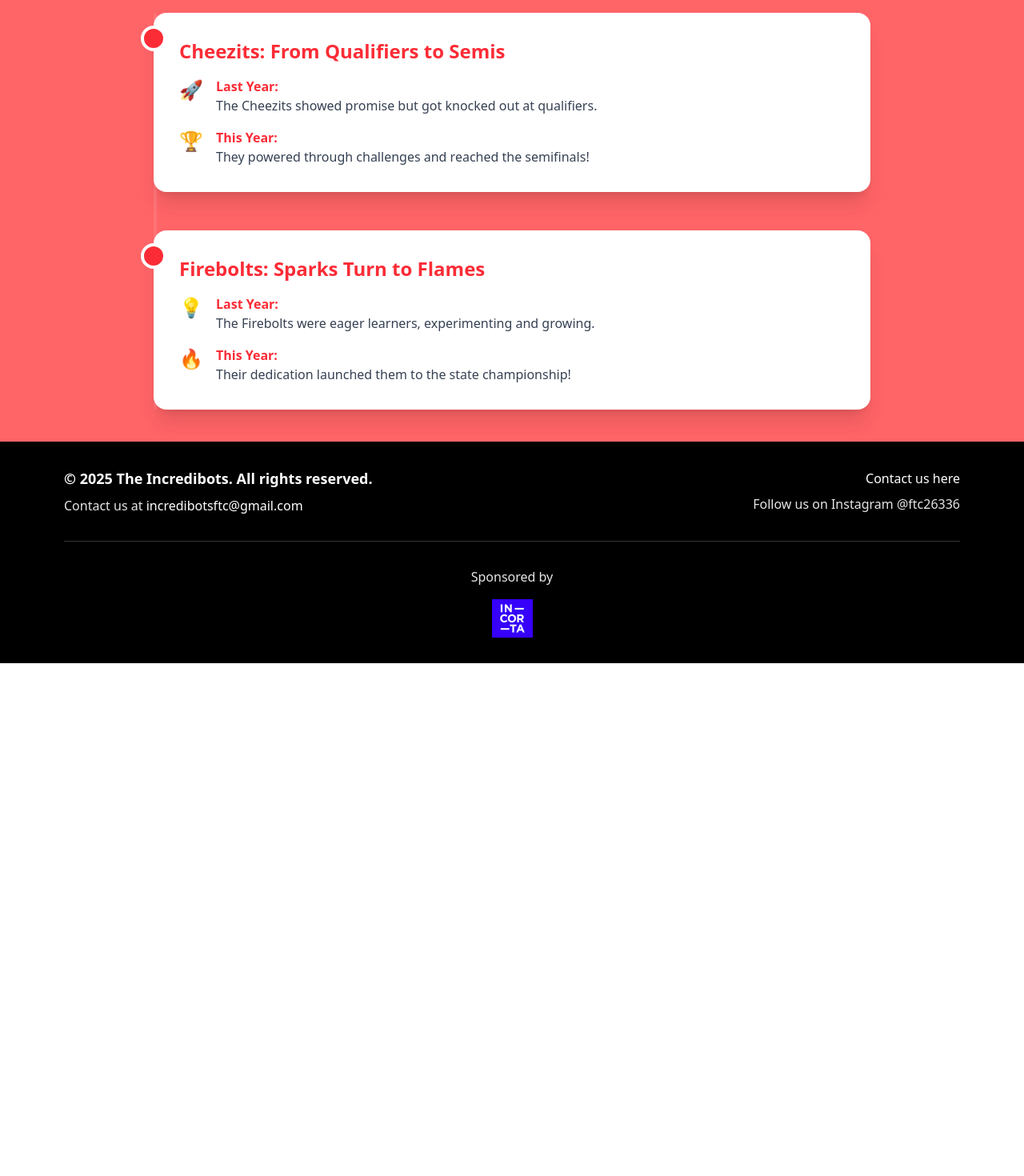
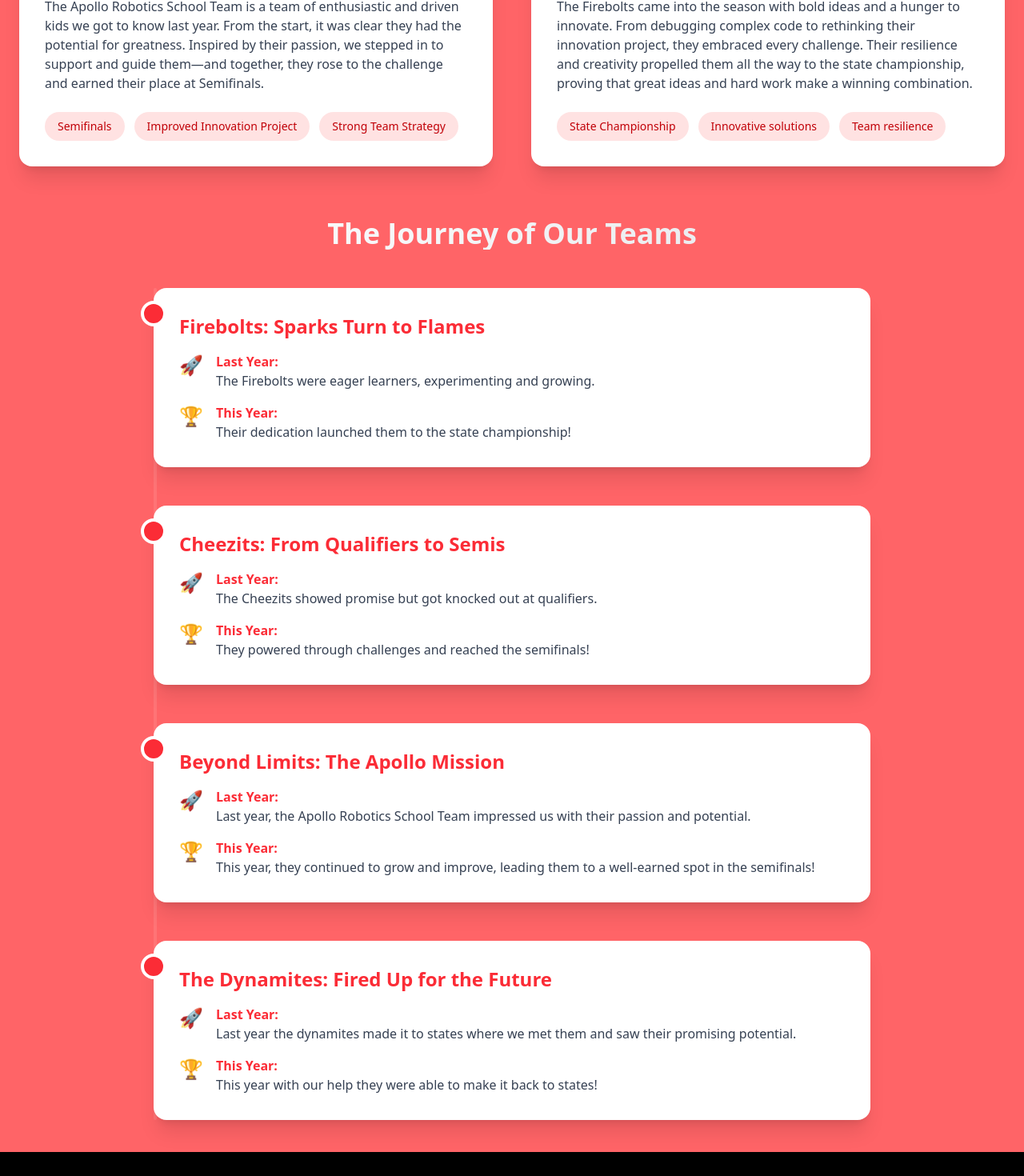
Before and after one commit to Ishany-coder/IncredibotsNewWebsite, a SvelteKit app: page /outreach/mentorship in a window 1280 px wide. Shown: the part 760-2230 px from the top of the page at 80% size. Before the commit the page ends 1589 px from the top, so only its background shows below. Built offline with nearby package versions, Linux system fonts and the light colour scheme.

Commit message:
fixed mentoring with all 4 teams

```diff
--- a/src/routes/outreach/mentorship/+page.svelte
+++ b/src/routes/outreach/mentorship/+page.svelte
@@ -12,6 +12,23 @@
 				"Improved coding skills",
 				"Strong team strategy"
 			]
+		},{
+		name: "Dynamites",
+		description: "The Dynamites are a team of enthusiastic and driven kids we got to know last year. From the start, it was clear they had the potential for greatness. Inspired by their passion, we stepped in to support and guide them—and together, they rose to the challenge and earned their place at States.",
+		achievements: [
+			"State Competition",
+			"Improved Innovation Project",
+			"Strong Team Strategy"
+		]
+		},
+		{
+		name: "Apollo Robotics School Team",
+		description: "The Apollo Robotics School Team is a team of enthusiastic and driven kids we got to know last year. From the start, it was clear they had the potential for greatness. Inspired by their passion, we stepped in to support and guide them—and together, they rose to the challenge and earned their place at Semifinals.",
+		achievements: [
+			"Semifinals",
+			"Improved Innovation Project",
+			"Strong Team Strategy"
+		]
 		},
 		{
 			name: "Firebolts",
@@ -23,6 +40,28 @@
 			]
 		}
 	];
+	const journey = [
+		{
+			title: "Firebolts: Sparks Turn to Flames",
+			lastYear: "The Firebolts were eager learners, experimenting and growing.",
+			thisYear: "Their dedication launched them to the state championship!"
+		},
+		{
+			title: "Cheezits: From Qualifiers to Semis",
+			lastYear: "The Cheezits showed promise but got knocked out at qualifiers.",
+			thisYear: "They powered through challenges and reached the semifinals!"
+		},
+		{
+			title: "Beyond Limits: The Apollo Mission",
+			lastYear: "Last year, the Apollo Robotics School Team impressed us with their passion and potential.",
+			thisYear: "This year, they continued to grow and improve, leading them to a well-earned spot in the semifinals!"
+		},
+		{
+			title: "The Dynamites: Fired Up for the Future",
+			lastYear: "Last year the dynamites made it to states where we met them and saw their promising potential.",
+			thisYear: "This year with our help they were able to make it back to states!"
+		}
+	]
 
 	let scrollPosition = 0;
 
@@ -78,7 +117,35 @@
 		<div class="relative">
 			<div class="absolute inset-0 bg-white/10 rounded-full w-1 h-full z-10"></div>
 			<div class="space-y-12">
-				<!-- Cheezits Timeline -->
+				{#each journey as journey}
+				<div class="relative">
+					<div class="absolute -left-4 top-4 w-8 h-8 bg-red-500 border-4 border-white rounded-full z-20"></div>
+					<div class="bg-white text-red-500 p-8 rounded-2xl shadow-xl relative z-10">
+						<h3 class="text-2xl font-semibold mb-4">{journey.title}</h3>
+						<div class="space-y-4">
+							<div class="flex items-start gap-4">
+								<span class="text-2xl font-bold text-red-500">🚀</span>
+								<div>
+									<strong class="block">Last Year:</strong>
+									<p class="text-gray-700">{journey.lastYear}</p>
+								</div>
+							</div>
+							<div class="flex items-start gap-4">
+								<span class="text-2xl font-bold text-red-500">🏆</span>
+								<div>
+									<strong class="block">This Year:</strong>
+									<p class="text-gray-700">{journey.thisYear}</p>
+								</div>
+							</div>
+						</div>
+						</div>
+					</div>
+				{/each}
+			</div>
+		</div>
+		<!-- <div class="relative">
+			<div class="absolute inset-0 bg-white/10 rounded-full w-1 h-full z-10"></div>
+			<div class="space-y-12">
 				<div class="relative">
 					<div class="absolute -left-4 top-4 w-8 h-8 bg-red-500 border-4 border-white rounded-full z-20"></div>
 					<div class="bg-white text-red-500 p-8 rounded-2xl shadow-xl relative z-10">
@@ -102,7 +169,6 @@
 					</div>
 				</div>
 
-				<!-- Firebolts Timeline -->
 				<div class="relative">
 					<div class="absolute -left-4 top-4 w-8 h-8 bg-red-500 border-4 border-white rounded-full z-20"></div>
 					<div class="bg-white text-red-500 p-8 rounded-2xl shadow-xl relative z-10">
@@ -126,6 +192,6 @@
 					</div>
 				</div>
 			</div>
-		</div>
+		</div> -->
 	</section>
 </div>
```
